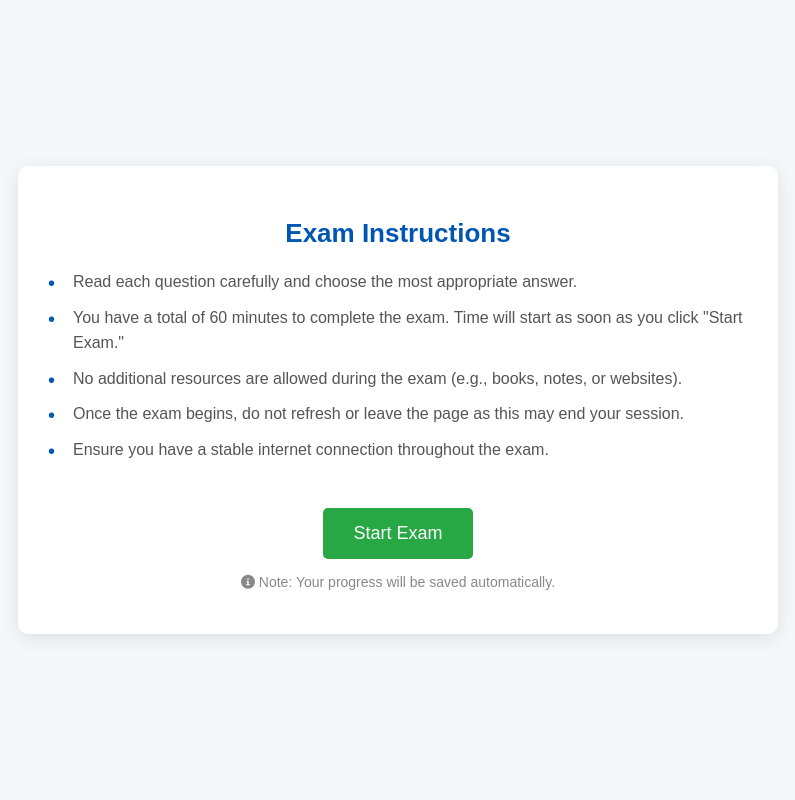
After one commit to dharmesh0111/Code-Pathshala, a Django app: page /preexam/1 in a window 1280 px wide. The commit adds this page. Shown: the whole page, without its empty margins (242-1037 px from the left). Run offline with Django 5.2, Linux system fonts and the light colour scheme; the visitor is signed in with stand-in values (Sample User, id 1); data that the repository does not hold is empty.

Commit message:
solve the exam section

```diff
--- a/myapp/urls.py
+++ b/myapp/urls.py
@@ -59,10 +59,12 @@ path('search-courses/', views.search_courses, name='search_courses'),
 
 path('chptrlist/<title>',views.chptrlist),
 path('chptrlist/watchp/<title>',views.watchchptr),
-
+# path('sidebar/<title>/<code>',views.sidebar),
 path('paidcoursereview/<chptr_name>',views.paidcoursereviews),
 path('deskboard',views.deskboard),
 path('exam/<course_name>',views.giveExam),
+path('preexam/<course_name>',views.pregiveExam),
+# path('examresult/<course_name>',views.examresult),
 # path('info',views.info),
 path('mybatch',views.mybatch),
 path('question',views.question),
--- a/myapp/views.py
+++ b/myapp/views.py
@@ -432,6 +432,8 @@ def giveExam(request, course_name):
                 }
 
 
+
+
             else:
                 context = {
                     "data": Data,
@@ -492,6 +494,25 @@ def giveExam(request, course_name):
      # Set given_exam to True after submission
         })
 
+def pregiveExam(request,course_name):
+    u= request.user
+    watched_chapters = course_chptr.objects.filter(course_name=course_name).values_list('chapter_name', flat=True)
+        # Get watched chapters by the user
+    user_watched_chapters = paidfeedback.objects.filter(uid=u, course_name=course_name).values_list('chapter_name', flat=True)
+    context={}
+
+    if len(watched_chapters) == len(user_watched_chapters):
+        user = request.user
+        if USerassement.objects.filter(course_name = course_name,uid = user).exists():
+            context['status'] = 1
+        else:
+            context['status'] = 2
+        context['course_name'] = course_name
+
+        return render(request,"preexam.html",context)
+    else:
+        messages.error(request, "Watch all videos first")
+        return redirect(f"/chptrlist/{course_name}")
 
 
 
--- a/templates/chptrList.html
+++ b/templates/chptrList.html
@@ -232,7 +232,7 @@
             </ul>
         {% endfor %}
         <div class="cchapter-list text-center">
-            <a  href="/exam/{{ course_name }}" class="btn btn-primary">Take Assessment</a>
+            <a  href="/preexam/{{ course_name }}" class="btn btn-primary">Take Assessment</a>
         </div>
     </div>
 </div>
--- a/templates/exam.html
+++ b/templates/exam.html
@@ -146,7 +146,7 @@
             {% endfor %}
         </div>
 
-        <a href="/chptrlist/{{ course_name }}" class="btn btn-primary">Go Back</a>
+        <!-- <a href="/chptrlist/{{ result }}" class="btn btn-primary">Go Back</a> -->
         <a href="/progresscard" class="btn btn-primary">Go To Progresscard</a>
 
 
--- /dev/null
+++ b/templates/preexam.html
@@ -0,0 +1,104 @@
+<!DOCTYPE html>
+<html lang="en">
+<head>
+    <meta charset="UTF-8">
+    <meta name="viewport" content="width=device-width, initial-scale=1.0">
+    <title>Before Exam Instructions</title>
+    <link rel="stylesheet" href="https://cdnjs.cloudflare.com/ajax/libs/font-awesome/6.0.0-beta3/css/all.min.css">
+    <style>
+        body {
+            font-family: Arial, sans-serif;
+            background-color: #f5f8fa;
+            color: #333;
+            margin: 0;
+            display: flex;
+            align-items: center;
+            justify-content: center;
+            height: 100vh;
+        }
+
+        .container {
+            background-color: #fff;
+            max-width: 700px;
+            width: 90%;
+            border-radius: 10px;
+            box-shadow: 0px 4px 20px rgba(0, 0, 0, 0.1);
+            padding: 30px;
+            text-align: center;
+        }
+
+        h2 {
+            font-size: 26px;
+            color: #0056b3;
+            margin-bottom: 20px;
+        }
+
+        .instructions {
+            text-align: left;
+            margin-bottom: 30px;
+            color: #555;
+        }
+
+        .instructions p {
+            font-size: 16px;
+            line-height: 1.6;
+            margin: 10px 0;
+            padding-left: 25px;
+            position: relative;
+        }
+
+        .instructions p:before {
+            content: "•";
+            color: #0056b3;
+            font-size: 20px;
+            position: absolute;
+            left: 0;
+            top: -2px;
+        }
+
+        .start-btn {
+            background-color: #28a745;
+            color: #fff;
+            font-size: 18px;
+            padding: 15px 30px;
+            border: none;
+            border-radius: 5px;
+            cursor: pointer;
+            transition: background-color 0.3s;
+            text-decoration: none;
+            display: inline-block;
+            margin-top: 15px;
+        }
+
+        .start-btn:hover {
+            background-color: #218838;
+        }
+
+        .note {
+            font-size: 14px;
+            color: #888;
+            margin-top: 15px;
+        }
+    </style>
+</head>
+<body>
+    <div class="container">
+        <h2>Exam Instructions</h2>
+        <div class="instructions">
+            <p>Read each question carefully and choose the most appropriate answer.</p>
+            <p>You have a total of 60 minutes to complete the exam. Time will start as soon as you click "Start Exam."</p>
+            <p>No additional resources are allowed during the exam (e.g., books, notes, or websites).</p>
+            <p>Once the exam begins, do not refresh or leave the page as this may end your session.</p>
+            <p>Ensure you have a stable internet connection throughout the exam.</p>
+        </div>
+        {% if status == 1 %}
+        <a href="/exam/{{ course_name }}" class="start-btn">View Answer</a>
+        {% else %}
+        <a href="/exam/{{ course_name }}" class="start-btn">Start Exam</a>
+        {% endif %}
+
+
+        <p class="note"><i class="fas fa-info-circle"></i> Note: Your progress will be saved automatically.</p>
+    </div>
+</body>
+</html>
--- a/templates/watchvideo.html
+++ b/templates/watchvideo.html
@@ -280,8 +280,12 @@ textarea::placeholder {
                 <div>
                     <textarea name="review" id="review" placeholder="GIVE US FEEDBACK.."></textarea>
                 </div>
+                {% if chpter_data.chapter_name in completed_chapters %}
+                <a class="btn-submit" style="text-decoration: line-through; width: 60px;">SUBMIT</a>
+                {% else %}
                 <button class="btn-submit" type="submit">SUBMIT</button>
-                <a style="margin-left: 537px; width: 64px; text-decoration: none; border-radius: 30px;" href="/chptrlist/{{ course_name }}" class="btn-submit"><span style="margin-left: 13px; ">Back</span></a>
+                {% endif %}
+                <a class="btn-submit" style="width: 60px; text-decoration: none;" href="/chptrlist/{{ course_name }}" class="btn-submit"><span style="margin-left: 13px; ">Back</span></a>
             </form>
         </div>
     </div>
```
Also changed, not shown: media/media/Screenshot_20.png (added), media/media/Screenshot_20_RxQWzFZ.png (added), media/media/Screenshot_20_yKa2YL9.png (added), media/media/c_JiBVHxp.png (added), media/media/c_vW0R9is.png (added), 3 other files.
